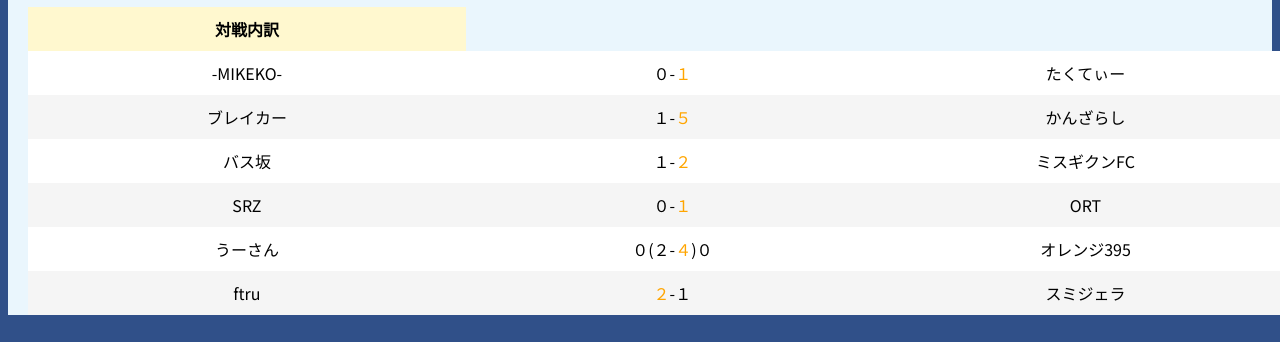
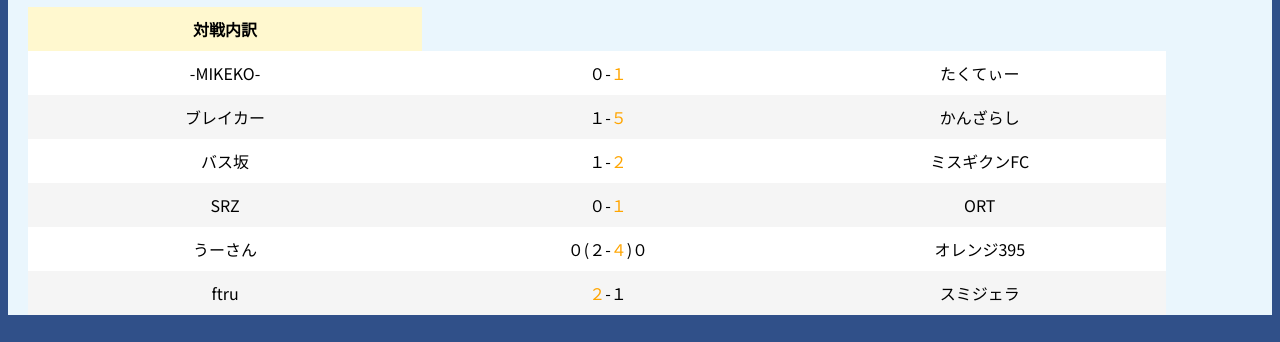
Before and after one commit to speranza0214/homepage, a plain HTML site: page competition.html in a window 1280 px wide. Shown: the part 204-546 px from the top of the page. Drawn offline with Linux system fonts and the light colour scheme.

Commit message:
Update style.css

```diff
--- a/style.css
+++ b/style.css
@@ -132,6 +132,22 @@ table tr:nth-child(odd) td {
       background-color: #f5f5f5; /* 偶数行の色分け */
     }
 
+.taiko {
+  width: 90%;
+  margin: 20px;
+  border-collapse: collapse;
+  padding: 10px;
+}
+
+.taiko tr:nth-child(odd) td {
+      background-color: #f5f5f5; /* 偶数行の色分け */
+  }
+
+.taiko th {
+  background-color: #fff8cf;
+  color: black;
+}
+
 .diagonal-cell {
   position: relative; /* 相対位置指定 */
     }
```
